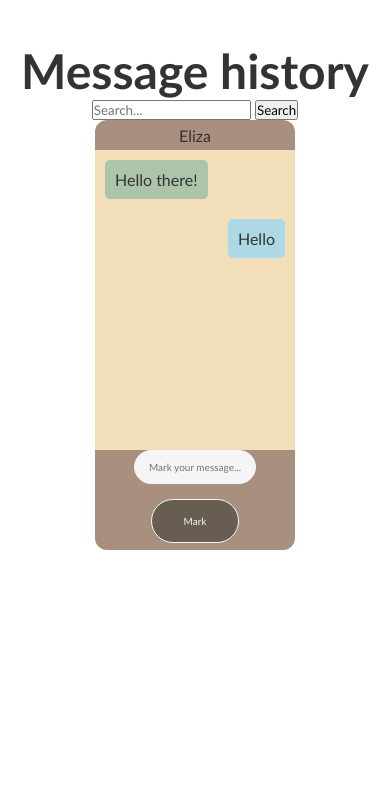
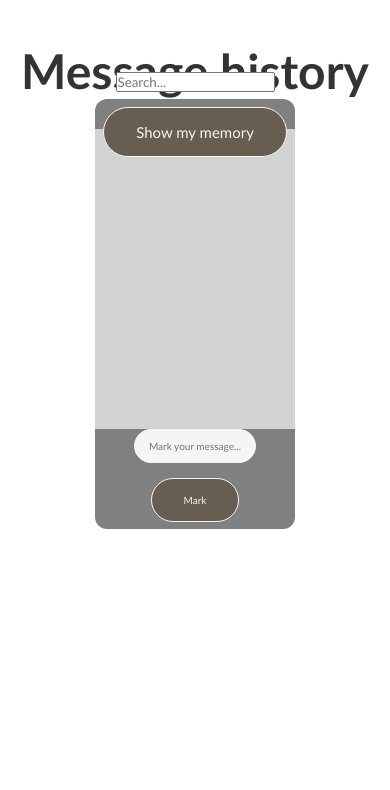
Before and after one commit to HUIXIN-TW/BrewChatApp, a Flask app: page /memory/ in a window 390 px wide. Shown: the part 305-1095 px from the top of the page. Run offline with Flask 3, Linux system fonts and the light colour scheme; the visitor is signed in with stand-in values (Sample User, id 1); parts of the project's set-up code (start-up, migrations or seed data) failed here and were passed over.

Commit message:
register sever-side validation, memory pg update

```diff
--- a/app/routes.py
+++ b/app/routes.py
@@ -71,6 +71,7 @@ def register():
 
     if request.method == 'POST':
         username = request.form['username']
+        session['tmpName'] = request.form['username']
         password = request.form['password']
         confirm_password = request.form['confirm_password']
         # check if the password and confirm password are the same
@@ -83,12 +84,21 @@ def register():
         if user:
             flash('Username already exists. Please choose a different username.', category='danger')
             return redirect(url_for('register'))
+        # Additional password validation: the password minimum length should be 6.
+        if len(password) < 6:
+            flash('Password should be at least 6 characters long.', category='danger')
+            return redirect(url_for('register'))
+        # Additional password validation: requiring both letters and digits
+        if not any(char.isalpha() for char in password) or not any(char.isdigit() for char in password):
+            flash('Password should contain at least one letter and one digit.', category='danger')
+            return redirect(url_for('register'))
 
         # If the user does not exist, then the application will create a new user and add them to the database
         user = User(username=username)
         user.set_password(password)
         db.session.add(user)
         db.session.commit()
+        session.clear()
         flash('Congratulations, you are now a registered user!', category='success')
         return redirect(url_for('login'))
     else:
--- /dev/null
+++ b/app/static/css/style_memory.css
@@ -0,0 +1,164 @@
+.chat-header {
+    width: 800px;
+    height: 80px;
+    border-radius: 12px 12px 0px 0px;
+    margin: auto;
+    background-color: grey;
+    text-align: center;
+    font-size: 20px;
+    display: flex;
+    justify-content: center;
+    align-items: center;
+}
+
+.chat-window {
+    width: 800px;
+    height: 300px;
+    background-color:  lightgrey;
+    color: #333;
+    margin: auto;
+    overflow-y: scroll;
+}
+
+.message {
+    padding: 10px;
+    margin: 10px;
+    max-width: 80%;
+    border-radius: 5px;
+}
+
+.left {
+    background-color:  whitesmoke;
+    color: #333;
+    float: left;
+    display: block;
+    clear: both;
+}
+.right {
+    background-color: #808080;
+    color: whitesmoke;
+    float: right;
+    display: block;
+    clear: both;
+}
+
+.chat-button-container{
+    width: 800px;
+    height: 80px;
+    border-radius:  0px 0px 12px 12px;
+    margin: auto;
+    background-color: grey;
+    text-align: center;
+    font-size: 20px;
+}
+
+.chat-box {
+    width: 60%;
+    background-color: whitesmoke;
+    border: 1px solid whitesmoke;
+    color: #333;
+    padding: 15px 32px;
+    text-align: center;
+    display: inline-block;
+    font-size: 16px;
+    cursor: pointer;
+    border-radius: 30px;
+}
+
+.chat-button {
+    background-color: #675D50;
+    border: 1px solid whitesmoke;
+    color: whitesmoke;
+    padding: 15px 32px;
+    text-align: center;
+    text-decoration: none;
+    display: inline-block;
+    font-size: 16px;
+    margin-top: 15px;
+    cursor: pointer;
+    border-radius: 30px;
+}
+
+.chat-button:hover {
+    color: orange;
+    transform: scale(0.85);
+    transition: 0.3s;
+}
+
+@media screen and (max-width: 414px) {
+    .chat-header {
+        width: 250px;
+        height: 30px;
+        border-radius: 12px 12px 0px 0px;
+        font-size: 16px;
+    }
+
+    .chat-button-container{
+        width: 250px;
+        height: 80px;
+        font-size: 16px;
+    }
+
+    .chat-window {
+        width: 250px;
+        height: 500px;
+    }
+
+    .chat-box {
+        padding:10px;
+        width: 50%;
+        font-size: 10px;
+    }
+}
+
+@media screen and (max-width: 391px) {
+    .chat-header {
+        width: 200px;
+        height: 30px;
+        border-radius: 12px 12px 0px 0px;
+        font-size: 16px;
+    }
+
+    .chat-button-container{
+        width: 200px;
+        height: 100px;
+        font-size: 16px;
+    }
+
+    .chat-window {
+        width: 200px;
+        height: 300px;
+    }
+
+    .chat-box {
+        padding:10px;
+        font-size: 10px;
+    }
+
+    .chat-button {
+        font-size: 10px;
+    }
+
+}
+
+.searchHighlight {
+    background-color: yellow;
+    text-decoration: underline;
+    color: black;
+    font-style: italic;
+    font-weight: bold;
+  }
+
+.show-button {
+    background-color: #675D50;
+    border: 1px solid whitesmoke;
+    color: whitesmoke;
+    padding: 15px 32px;
+    text-align: center;
+    text-decoration: none;
+    display: inline-block;
+    font-size: 15px;
+    margin-top: 15px;
+    cursor: pointer;
+    border-radius: 30px;
+}
--- a/app/static/js/script.js
+++ b/app/static/js/script.js
@@ -82,22 +82,6 @@ function loadRandomQuote() {
   xhttp.send();
 }
 
-// Send message and show in the chat box
-// function sendMessage() {
-//   var messageInput = document.getElementById("message");
-//   var messageText = messageInput.value;
-
-//   if (messageText.trim() !== "") {
-//       var chatWindow = document.getElementById("chat-window");
-//       var newMessage = document.createElement("div");
-//       newMessage.classList.add("message");
-//       newMessage.classList.add("right");
-//       newMessage.innerHTML = messageText;
-//       chatWindow.appendChild(newMessage);
-//       messageInput.value = "";
-//   }
-// }
-
 // using js and DOM to change the appearance of page
 function toggleMode() {
   var icon = document.getElementById("mode-icon");
@@ -132,5 +116,26 @@ function mark() {
       let newText = text.replace(re, "<span class='searchHighlight'>$&</span>"); // replace the text
       textList[i].innerHTML = newText;
     }
+
+    // Toggle button text and click event
+    let button = document.getElementById("mark-button");
+    button.innerHTML = "Clear";
+    button.onclick = clearMark;
   }
 }
+
+// clear the all marks
+function clearMark() {
+  let highlights = document.getElementsByClassName("searchHighlight");
+  while (highlights.length) {
+    highlights[0].outerHTML = highlights[0].innerHTML;
+  }
+
+    // Clear the input message
+    document.getElementById("keyword").value = "";
+
+  // Toggle button text and click event
+  let button = document.getElementById("mark-button");
+  button.innerHTML = "Mark";
+  button.onclick = mark;
+}
--- a/app/static/js/search.js
+++ b/app/static/js/search.js
@@ -15,9 +15,12 @@ $('#search-form').submit(function(event) {
           if (results.length > 0) {
             html += '<ul>';
             for (var i = 0; i < results.length; i++) {
-                html += '<li><strong>Result:</strong> ' + JSON.stringify(results[i]) + '</li>';
-                html += '<li><strong>Body:</strong> ' + results[i].body + " " + results[i].timestamp +'</li>';
-                html += '<li><strong>Response:</strong> ' + results[i].response + " " + results[i].timestamp + '</li>';
+              //Original code, keep temporary, need to delete after finalisation
+              //html += '<li><strong>Result:</strong> ' + JSON.stringify(results[i]) + '</li>';
+              //html += '<li><strong>Body:</strong>' + results[i].body + " " + results[i].timestamp +'</li>';
+              //html += '<li><strong>Response:</strong>' + results[i].response + " " + results[i].timestamp + '</li>';
+              html += '<li><div class="message right">' + results[i].body + '</li>';
+              html += '<li><div class="message left"> ' + results[i].response + '</li>';
               }
             html += '</ul>';
             $('#search-results').html(html);
--- a/app/templates/memory.html
+++ b/app/templates/memory.html
@@ -1,31 +1,24 @@
 {% extends "layout.html" %}
 
 {% block styling %}
-<link rel="stylesheet" href="{{ url_for('static', filename='css/style_chat.css') }}">
+<link rel="stylesheet" href="{{ url_for('static', filename='css/style_memory.css') }}">
 {% endblock %}
 
 {% block main %}
 <h1>Message history</h1>
+  <div class ="chat-header">
   <form id="search-form">
     <input type="text" name="query" placeholder="Search...">
-    <button type="submit">Search</button>
+    <button type="submit" class="show-button" >Show my memory</button>
   </form>
-  <div id="search-results"></div>
-
-<div class ="chat-header">
-    Eliza
 </div>
-
 <div class="chat-window" id="chat-window">
-    <div class="message left">Hello there!</div>
-    <div class="message right"> Hello</div>
+    <div id="search-results"></div>
 </div>
-
 <div class="chat-button-container">
-    <input id="keyword" class="chat-box" type="text" name="message" placeholder="Mark your message...">
-    <button onclick="mark()" class="chat-button" type="submit">Mark</button>
+  <input id="keyword" class="chat-box" type="text" name="message" placeholder="Mark your message...">
+  <button id="mark-button" onclick="mark()" class="chat-button" type="submit">Mark</button>
 </div>
-
 {% block script %}
 <script src="https://code.jquery.com/jquery-3.6.0.min.js"></script>
 <script src="{{ url_for('static', filename='js/search.js') }}"></script>
--- a/app/templates/register.html
+++ b/app/templates/register.html
@@ -3,9 +3,15 @@
 {% block main %}
     <form action="/register" method="post">
         <h1>REGISTER</h1>
+        {% if session['tmpName'] %}
+        <div>
+            <input autocomplete="off" autofocus class="input-group" name="username" placeholder="Username" type="text" value="{{ session['tmpName'] }}" required>
+        </div>
+        {% else %}
         <div>
             <input autocomplete="off" autofocus class="input-group" name="username" placeholder="Username" type="text" required>
         </div>
+        {% endif %}
         <div>
             <input class="input-group" name="password" placeholder="Password" type="password" required>
         </div>
```
